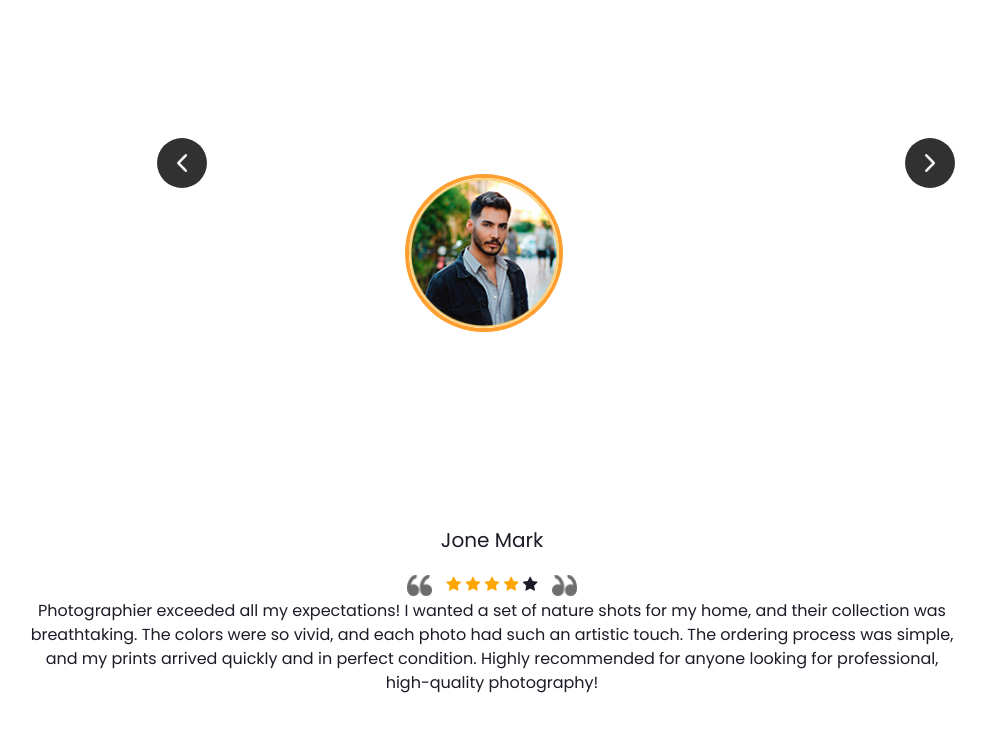
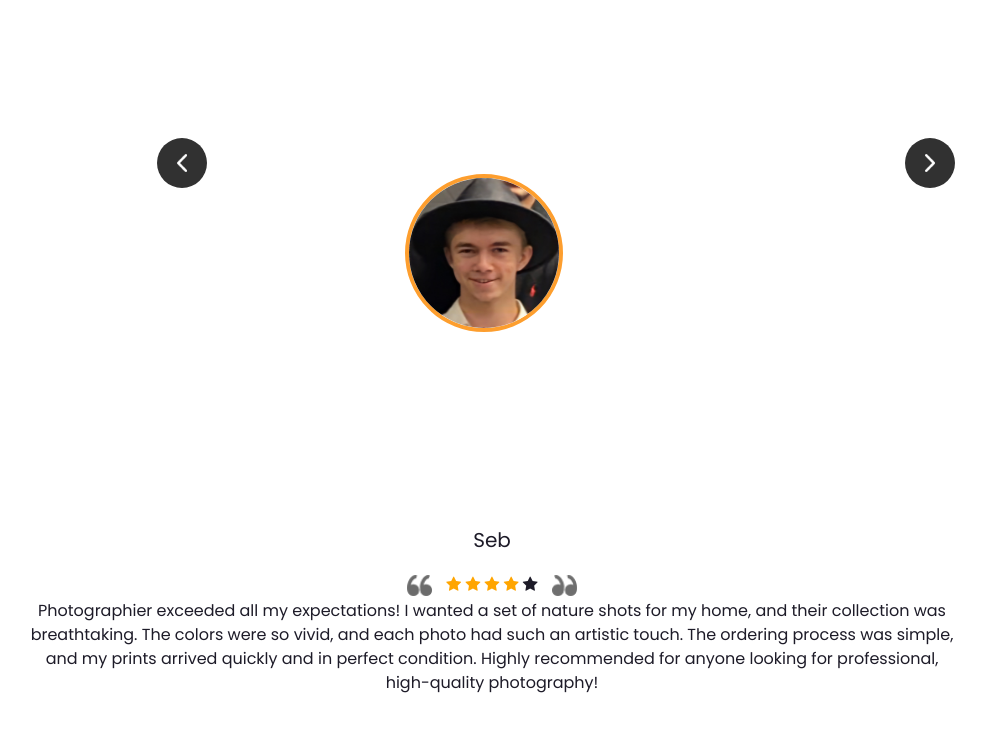
Before and after one commit to Chris-T-1/Website-template, a plain HTML site: page testimonial.html in a window 1280 px wide. Shown: the part 532-1264 px from the top of the page, without its empty margins (84-1070 px from the left). Drawn offline with nearby package versions, Linux system fonts and the light colour scheme; a web font is replaced by a local one.

Commit message:
Update testimonial.html

```diff
--- a/testimonial.html
+++ b/testimonial.html
@@ -115,10 +115,10 @@
             <div class="carousel-item active">
               <div class="client_container layout_padding-top">
                 <div class="img-box">
-                  <img src="images/client-img.png" alt="" />
+                  <img src="images/pfp/seb.jpg" alt="" />
                 </div>
                 <div class="detail-box">
-                  <h5>Jone Mark</h5>
+                  <h5>Seb</h5>
                   <p>
                     <img src="images/left-quote.png" alt="" />
 
@@ -143,10 +143,10 @@
             <div class="carousel-item">
               <div class="client_container layout_padding-top">
                 <div class="img-box">
-                  <img src="images/client-img.png" alt="" />
+                  <img src="images/pfp/laundry.jpg" alt="" />
                 </div>
                 <div class="detail-box">
-                  <h5>Jone Mark</h5>
+                  <h5>Andrei</h5>
                   <p>
                     <img src="images/left-quote.png" alt="" />
                     <span class="fa fa-star checked"></span>
@@ -169,10 +169,10 @@
             <div class="carousel-item">
               <div class="client_container layout_padding-top">
                 <div class="img-box">
-                  <img src="images/client-img.png" alt="" />
+                  <img src="images/pfp/em.jpg" alt="" />
                 </div>
                 <div class="detail-box">
-                  <h5>Jone Mark</h5>
+                  <h5>Emil</h5>
                   <p>
                     <img src="images/left-quote.png" alt="" />
                     <span class="fa fa-star checked"></span>
```
